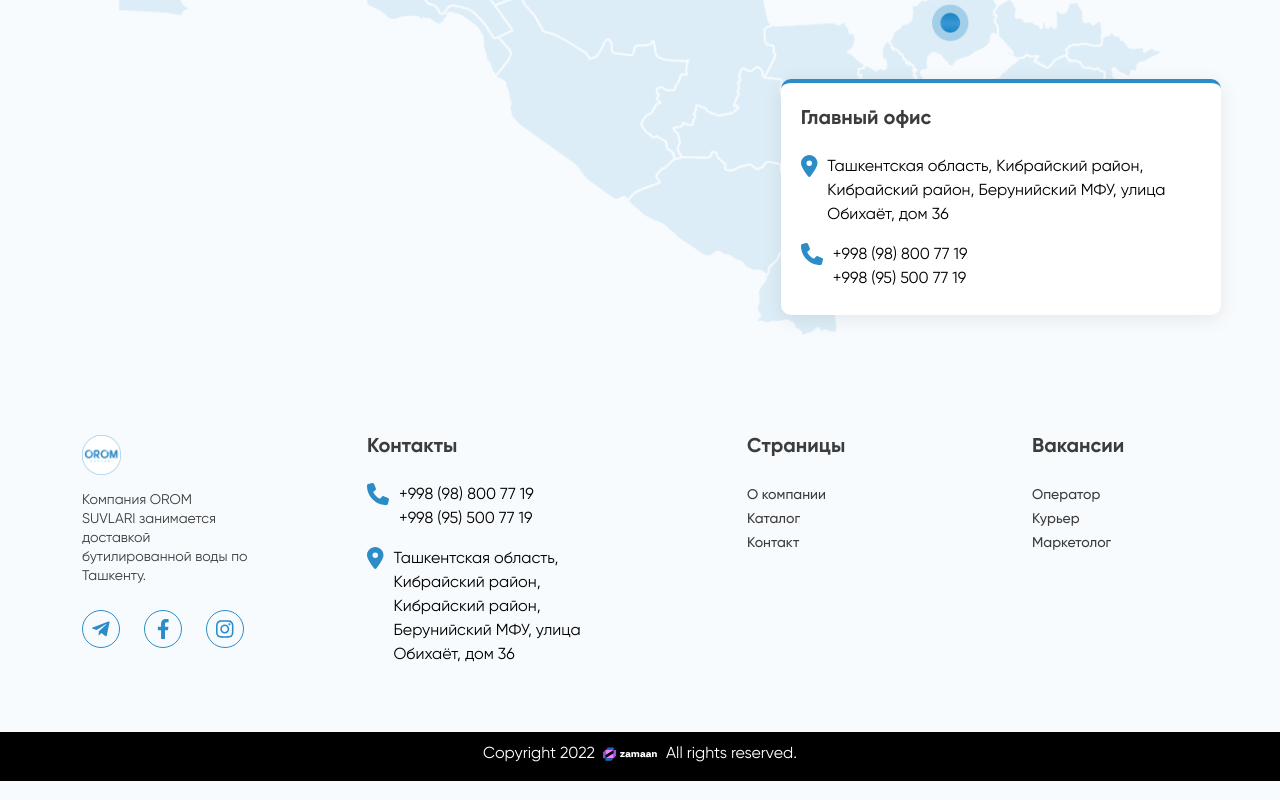
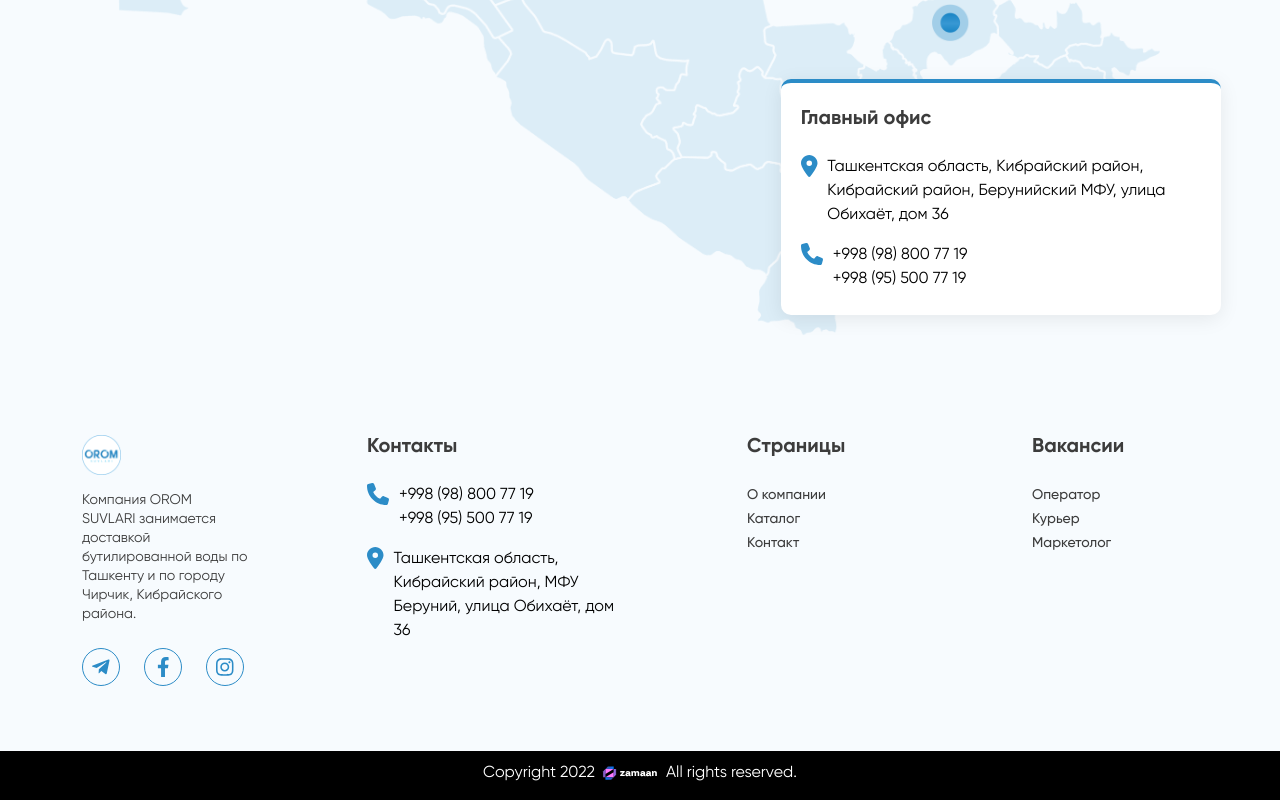
Before and after one commit to 7Davronbek/orom-waters-app, a React (Create React App) app: page /catalog in a window 1280 px wide. Shown: the part 5627-6427 px from the top of the page. Built offline with nearby package versions, Linux system fonts and the light colour scheme; no server answers.

Commit message:
orom-waters-app

```diff
--- a/src/components/Footer.jsx
+++ b/src/components/Footer.jsx
@@ -18,7 +18,7 @@ const Footer = () => {
                                 </div>
                             </div>
                             <div className="col-12">
-                                <p className='paragraf'>Компания OROM SUVLARI занимается доставкой бутилированной воды по Ташкенту.</p>
+                                <p className='paragraf'>Компания OROM SUVLARI занимается доставкой бутилированной воды по Ташкенту и  по городу Чирчик, Кибрайского района.</p>
                                 <div className="socials">
                                     <ul>
                                         <li>
@@ -48,7 +48,7 @@ const Footer = () => {
                             <div className="d-flex">
                                 <div className="icon"><FontAwesomeIcon icon={faLocationDot} /></div>
                                 <div className='d-flex flex-column'>
-                                    <a href="tel:+998988007719">Ташкентская область, Кибрайский район, Кибрайский район, Берунийский МФУ, улица Обихаёт, дом 36</a>
+                                    <a href="tel:+998988007719">Ташкентская область, Кибрайский район, МФУ Беруний, улица Обихаёт, дом 36</a>
                                 </div>
                             </div>
                         </div>
--- a/src/components/Services.jsx
+++ b/src/components/Services.jsx
@@ -6,7 +6,7 @@ import "swiper/css";
 import "swiper/css/pagination";
 
 // import required modules
-import { Pagination } from "swiper";
+import { Pagination, Autoplay } from "swiper";
 import {
     Accordion,
     AccordionBody,
@@ -91,7 +91,7 @@ const Services = () => {
                         <TabContent activeTab={activeTab}>
                             {services && services.map((item, index) => (
                                 <TabPane key={index} tabId={index + 1}>
-                                    <Swiper pagination={true} modules={[Pagination]} className="mySwiper">
+                                    <Swiper pagination={true} autoplay={true} modules={[Pagination, Autoplay]} className="mySwiper">
                                         {item.service_images && item.service_images.map((item2, index2) => (
                                             <>
                                                 <SwiperSlide key={index2}><img className='w-100' src={item2.image} alt="orom suvlari" /></SwiperSlide>
@@ -100,6 +100,7 @@ const Services = () => {
                                     </Swiper>
                                 </TabPane>
                             ))}
+
                             {/* <TabPane tabId="1">
                                 <Swiper pagination={true} modules={[Pagination]} className="mySwiper">
                                     <SwiperSlide><img className='w-100' src="img/service (1).png" alt="" /></SwiperSlide>
--- a/src/sass/style.scss
+++ b/src/sass/style.scss
@@ -465,6 +465,7 @@ body {
             }
 
             @media (max-width:772px) {
+                width: 90%;
                 position: absolute;
                 bottom: 30%;
 
@@ -531,6 +532,7 @@ body {
             top: -35%;
 
             @media (max-width:992px) {
+                display: none;
                 top: -9%;
             }
 
@@ -593,6 +595,7 @@ body {
             top: -28%;
 
             @media (max-width:992px) {
+                display: none;
                 top: -11%;
             }
 
```
Also changed, not shown: 1 other file (tests, documents, lock files or other folders).
